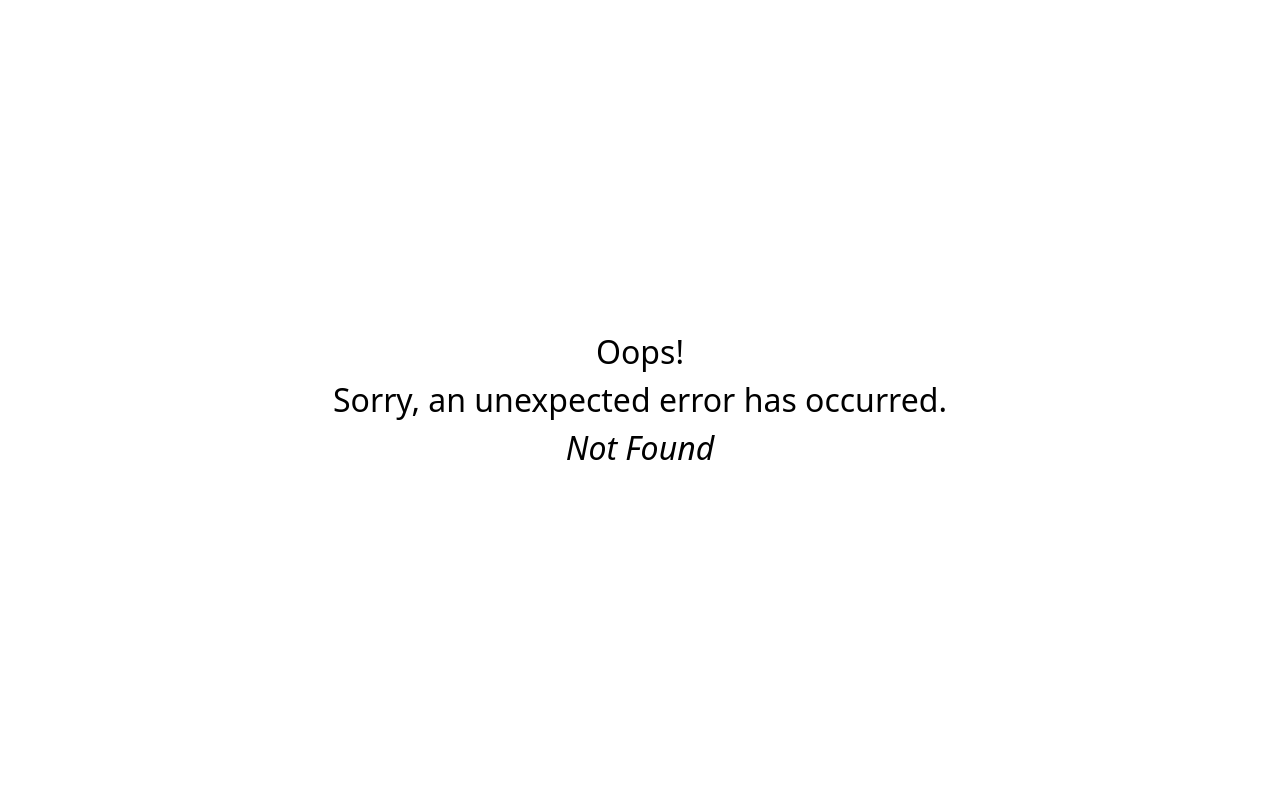
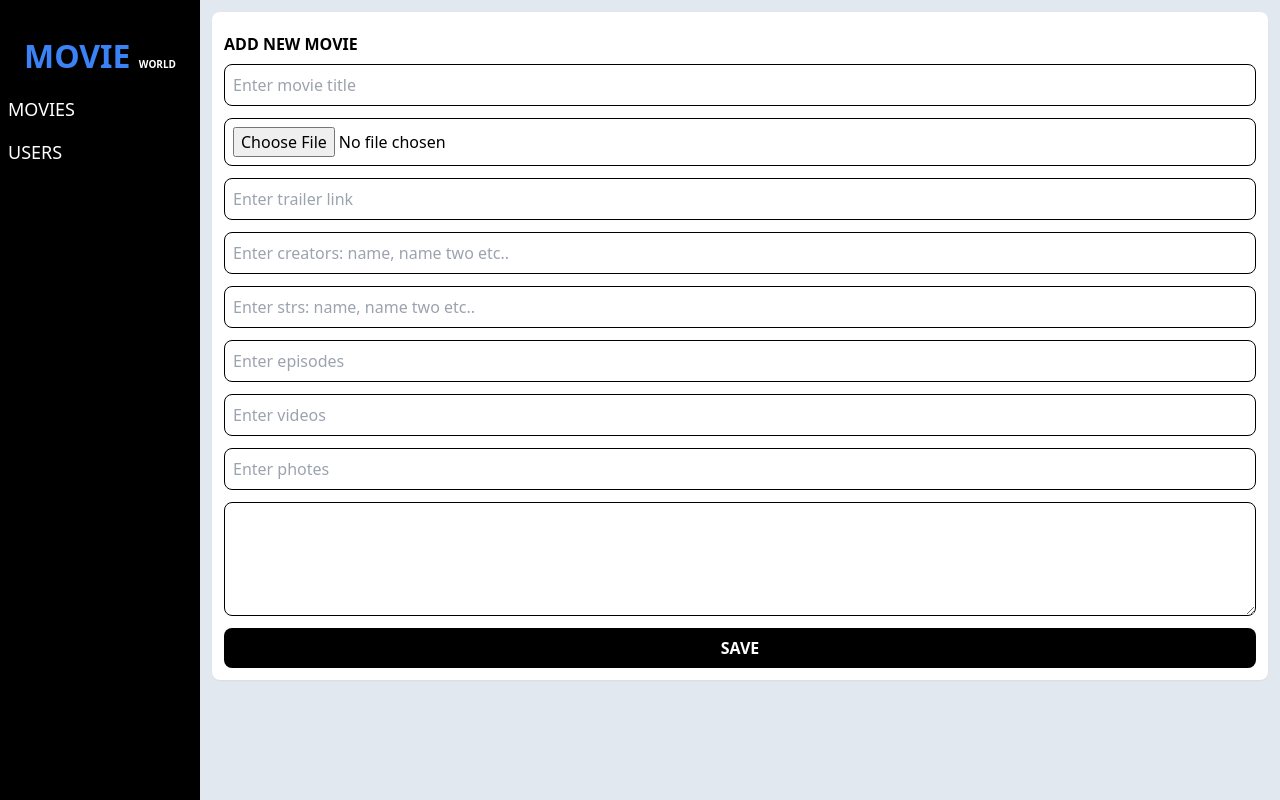
Before and after one commit to tajul-islam-refath/movie-world, a React (Vite) app: page /admin/new-movie in a window 1280 px wide. Before the commit this address had no page. Built offline with nearby package versions, Linux system fonts and the light colour scheme.

Commit message:
Admin deshboard design

```diff
--- /dev/null
+++ b/src/admin/Movies.jsx
@@ -0,0 +1,37 @@
+import React from "react";
+import { Link } from "react-router-dom";
+
+const Movies = () => {
+  return (
+    <div className="w-full">
+      <div className="flex justify-between items-center mb-3">
+        <h1 className="font-semibold uppercase text-black">Movies</h1>
+        <Link
+          to="/admin/new-movie"
+          className="bg-black text-white rounded-lg px-3 py-1 uppercase">
+          Add New
+        </Link>
+      </div>
+      <table class="w-full border border-slate-400 border-spacing-2 text-left">
+        <thead>
+          <tr>
+            <th class="border border-slate-300 ">Song</th>
+            <th class="border border-slate-300 ">Artist</th>
+            <th class="border border-slate-300 ">Year</th>
+          </tr>
+        </thead>
+        <tbody>
+          <tr>
+            <td class="border border-slate-300 ">
+              The Sliding Mr. Bones (Next Stop, Pottersville)
+            </td>
+            <td class="border border-slate-300 ">Malcolm Lockyer</td>
+            <td class="border border-slate-300 ">1961</td>
+          </tr>
+        </tbody>
+      </table>
+    </div>
+  );
+};
+
+export default Movies;
--- /dev/null
+++ b/src/admin/NewMovie.jsx
@@ -0,0 +1,62 @@
+import React from "react";
+
+const NewMovie = () => {
+  return (
+    <div className="w-full h-auto">
+      <h2 className="my-2 font-sans uppercase font-bold">Add New Movie</h2>
+      <form action="" className="w-full flex flex-col gap-3">
+        <input
+          type="text"
+          className="w-full border border-black rounded-lg p-2 font-[14px]"
+          placeholder="Enter movie title"
+        />
+        <input
+          type="file"
+          className="w-full border border-black rounded-lg p-2 font-[14px]"
+          placeholder="Enter movie title"
+        />
+        <input
+          type="text"
+          className="w-full border border-black rounded-lg p-2 font-[14px]"
+          placeholder="Enter trailer link"
+        />
+        <input
+          type="text"
+          className="w-full border border-black rounded-lg p-2 font-[14px]"
+          placeholder="Enter creators: name, name two etc.."
+        />
+        <input
+          type="text"
+          className="w-full border border-black rounded-lg p-2 font-[14px]"
+          placeholder="Enter strs: name, name two etc.."
+        />
+        <input
+          type="text"
+          className="w-full border border-black rounded-lg p-2 font-[14px]"
+          placeholder="Enter episodes"
+        />
+        <input
+          type="text"
+          className="w-full border border-black rounded-lg p-2 font-[14px]"
+          placeholder="Enter videos"
+        />
+        <input
+          type="text"
+          className="w-full border border-black rounded-lg p-2 font-[14px]"
+          placeholder="Enter photes"
+        />
+        <textarea
+          className="w-full border border-black rounded-lg p-2 font-[14px]"
+          name=""
+          id=""
+          cols="30"
+          rows="4"></textarea>
+        <button className="w-full bg-black py-2 rounded-lg text-white uppercase font-bold ">
+          Save
+        </button>
+      </form>
+    </div>
+  );
+};
+
+export default NewMovie;
--- /dev/null
+++ b/src/admin/Users.jsx
@@ -0,0 +1,32 @@
+import React from "react";
+import { Link } from "react-router-dom";
+
+const Users = () => {
+  return (
+    <div className="w-full">
+      <div className="flex justify-between items-center mb-3">
+        <h1 className="font-semibold uppercase text-black">Users</h1>
+      </div>
+      <table class="w-full border border-slate-400 border-spacing-2 text-left">
+        <thead>
+          <tr>
+            <th class="border border-slate-300 ">Song</th>
+            <th class="border border-slate-300 ">Artist</th>
+            <th class="border border-slate-300 ">Year</th>
+          </tr>
+        </thead>
+        <tbody>
+          <tr>
+            <td class="border border-slate-300 ">
+              The Sliding Mr. Bones (Next Stop, Pottersville)
+            </td>
+            <td class="border border-slate-300 ">Malcolm Lockyer</td>
+            <td class="border border-slate-300 ">1961</td>
+          </tr>
+        </tbody>
+      </table>
+    </div>
+  );
+};
+
+export default Users;
--- a/src/components/hero/Hero.jsx
+++ b/src/components/hero/Hero.jsx
@@ -25,8 +25,8 @@ const Hero = () => {
           <Swiper navigation={true} modules={[Navigation]} className="mySwiper">
             <SwiperSlide>
               <div className="rounded-lg h-full w-full relative">
-                <img src={heroImage} alt="" className="absolute z-1" />
-                <button className="absolute bottom-1 left-12 z-10 bg-blue-600 text-[12px] uppercase text-white  rounded-full py-1 px-6">
+                <img src={heroImage} alt="" className="absolute" />
+                <button className="absolute bottom-1 left-1/2 -translate-x-1/2 z-50 bg-blue-600 text-[12px] uppercase text-white  rounded-full py-1 px-6">
                   Watch Now
                 </button>
               </div>
--- /dev/null
+++ b/src/components/layouts/AdminLayout.jsx
@@ -0,0 +1,42 @@
+import { Link, Outlet } from "react-router-dom";
+
+const AdminLayout = () => {
+  return (
+    <>
+      {/* sidenav  */}
+      <nav className="w-[200px] h-[100vh] bg-black fixed left-0 top-0 overflow-x-hidden py-8 text-white ">
+        <Link to="/">
+          <h1 className="font-bold uppercase text-center text-[2rem]">
+            <span className="text-blue-500 ">Movie </span>
+            <span className="text-[10px] text-white">World</span>
+          </h1>
+        </Link>
+
+        <ul className="mt-3 flex flex-col gap-2">
+          <li>
+            <Link
+              to="/admin"
+              className="block hover:bg-slate-100 hover:text-black cursor-pointer py-1 px-2 text-[18px] uppercase">
+              Movies
+            </Link>
+          </li>
+          <li>
+            <Link
+              to="/admin/users"
+              className="block hover:bg-slate-100 hover:text-black cursor-pointer py-1 px-2 text-[18px] uppercase">
+              Users
+            </Link>
+          </li>
+        </ul>
+      </nav>
+      {/* main  */}
+      <main className="ml-[200px] bg-slate-200 w-auto min-h-[100vh] p-3">
+        <div className=" bg-white h-full rounded-lg shadow-sm p-3">
+          <Outlet />
+        </div>
+      </main>
+    </>
+  );
+};
+
+export default AdminLayout;
--- a/src/routes/route.js
+++ b/src/routes/route.js
@@ -5,6 +5,10 @@ import Home from "../pages/Home";
 import MovieDetails from "../pages/MovieDetails";
 import Login from "../pages/Login";
 import Registration from "../pages/Registration";
+import AdminLayout from "../components/layouts/AdminLayout";
+import Movies from "../admin/Movies";
+import NewMovie from "../admin/NewMovie";
+import Users from "../admin/Users";
 
 export const router = createBrowserRouter([
   {
@@ -23,11 +27,30 @@ export const router = createBrowserRouter([
     ],
   },
   {
-    path: "/login",
+    path: "login",
     Component: Login,
   },
   {
-    path: "/registration",
+    path: "registration",
     Component: Registration,
   },
+  {
+    path: "admin",
+    Component: AdminLayout,
+    ErrorBoundary: ErrorPage,
+    children: [
+      {
+        path: "/admin",
+        Component: Movies,
+      },
+      {
+        path: "/admin/new-movie",
+        Component: NewMovie,
+      },
+      {
+        path: "/admin/users",
+        Component: Users,
+      },
+    ],
+  },
 ]);
```
